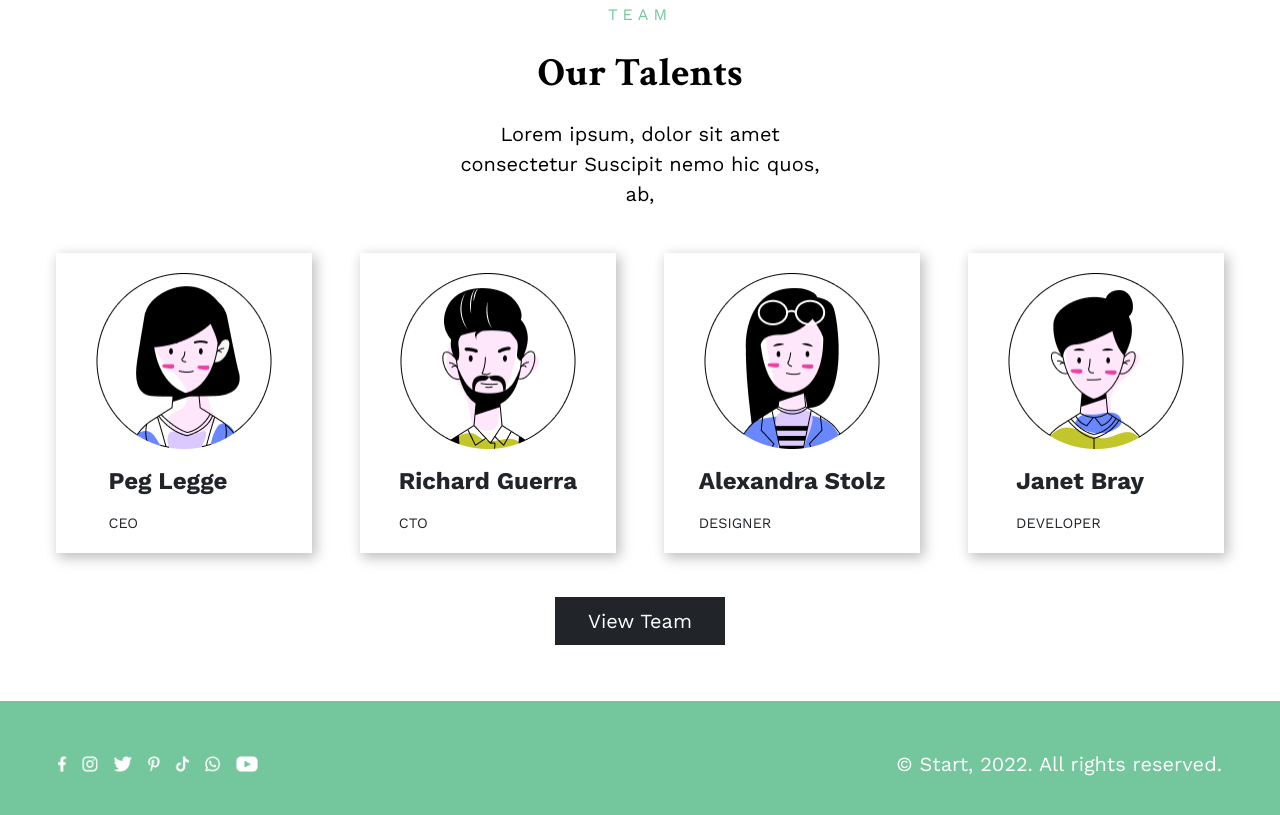
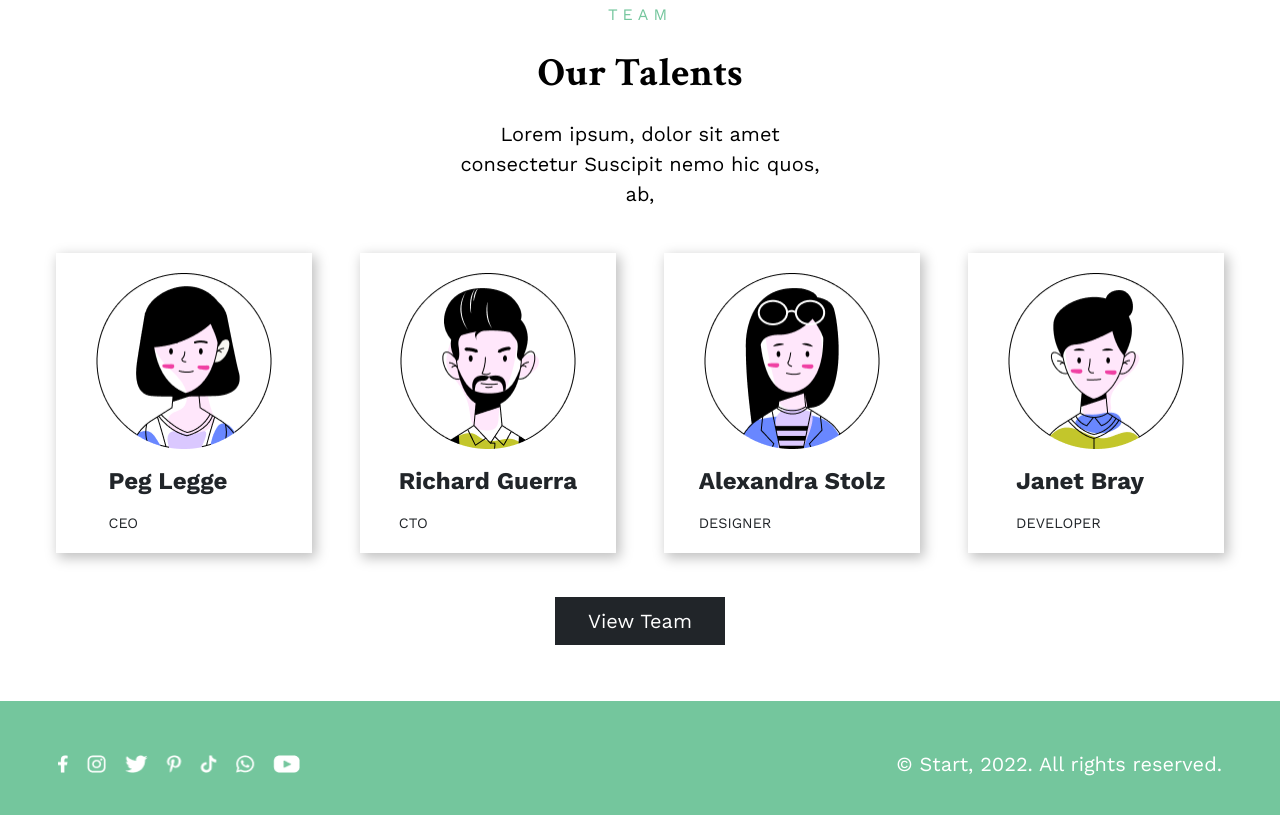
Before and after one commit to PostScriptum1/TailWind, a website: page src/index.html in a window 1280 px wide. Shown: the part 2212-3027 px from the top of the page. Drawn offline with nearby package versions, Linux system fonts and the light colour scheme.

Commit message:
changes 2

```diff
--- a/src/index.html
+++ b/src/index.html
@@ -120,7 +120,7 @@
 
     <div class="bg-Main mx-auto m-0 h-auto mt-14">
     <section class="flex w-screen mx-auto max-w-mx justify-between pt-12 pb-12 max-426:max-w-335 max-769:flex-col max-lg:max-w-768 items-center gap-5 max-1180:max-w-5xl max-340:max-w-250">
-      <img class="h-4 w-52 pl-2  max-340:h-3.5 max-340:pl-0" src="../Imgs/bottomIcons.png" alt="icons">
+      <img class="h-18 w-250 pl-2   max-340:pl-0" src="../Imgs/bottomIcons.png" alt="icons">
       <p class="text-white text-20 pr-2 max-340:pr-0 max-340:text-15">© Start, 2022. All rights reserved.</p>
     </section>
     </div>
--- a/src/input.css
+++ b/src/input.css
@@ -34,4 +34,6 @@
     --breakpoint-1180: 1180px;
     --breakpoint-340: 340px;
     --spacing-250: 15.62rem;
+    --spacing-18: 1.125rem;
+
   }
```
Also changed, not shown: src/output.css.
